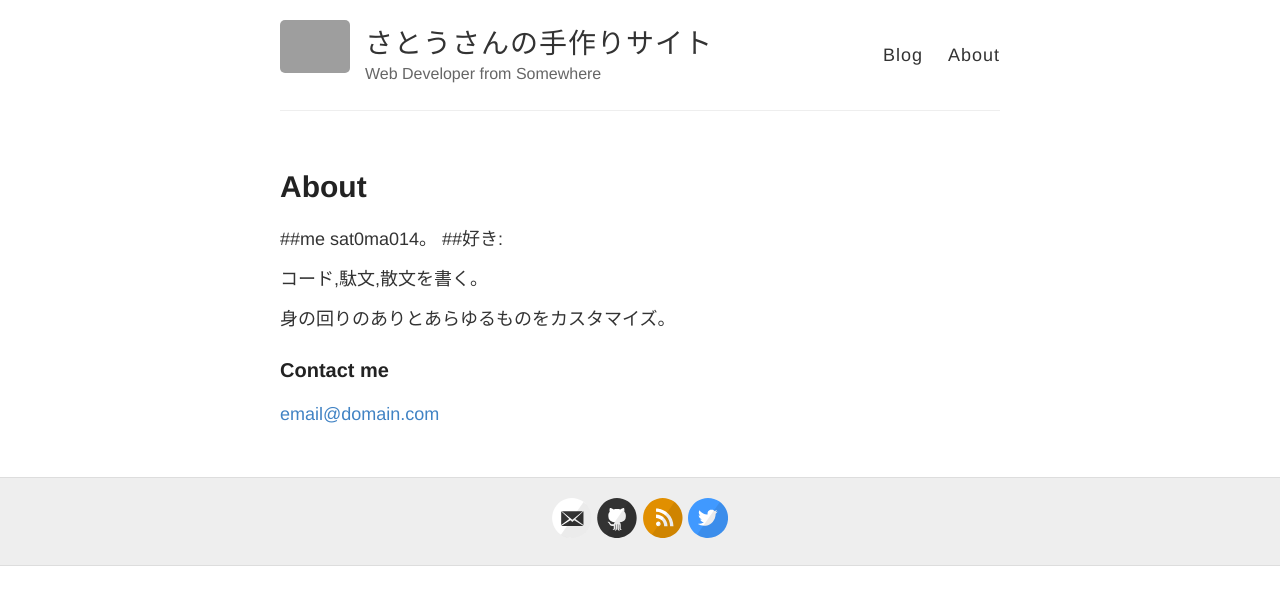
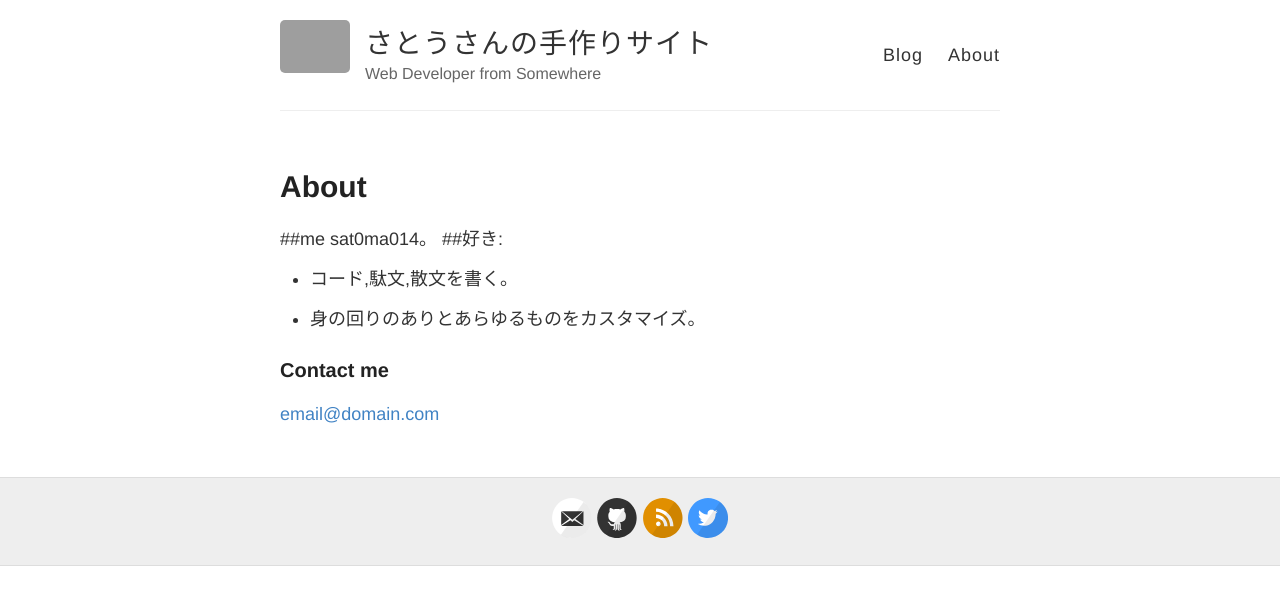
Before and after one commit to sat0ma014/sat0ma014.github.io, a Jekyll site: the page built from about.md, in a window 1280 px wide. Shown: the top 605 px of the page. Built offline with Jekyll 4.4.1, drawn with Linux system fonts in a browser that asks for light colours; grey boxes are pictures that could not be loaded.

Commit message:
箇条書き

```diff
--- a/about.md
+++ b/about.md
@@ -8,9 +8,9 @@ permalink: /about/
 sat0ma014。
 ##好き:
 
- コード,駄文,散文を書く。
+ - コード,駄文,散文を書く。
 
- 身の回りのありとあらゆるものをカスタマイズ。
+ - 身の回りのありとあらゆるものをカスタマイズ。
 
 ### Contact me
 
```
